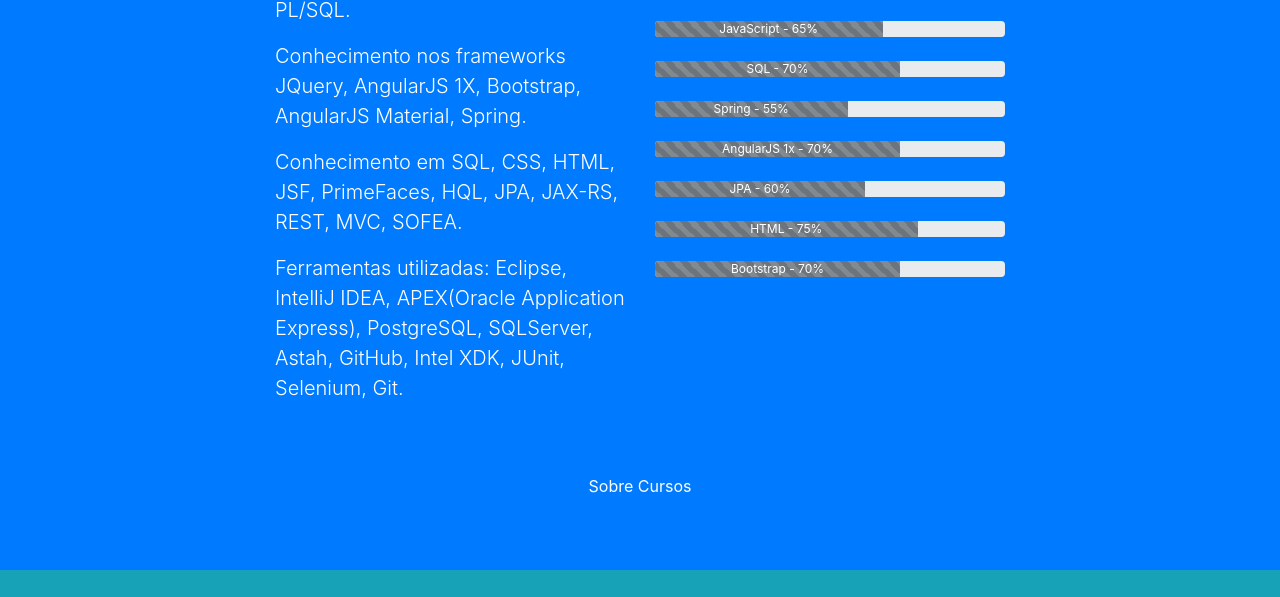
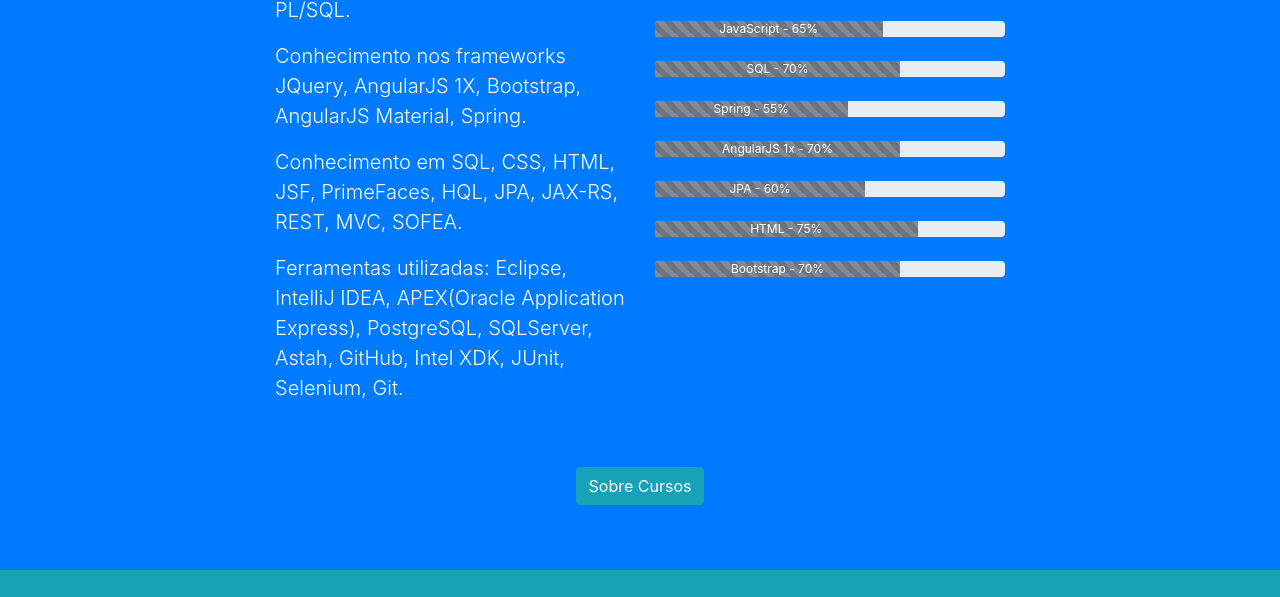
Before and after one commit to AndreLucasrs/andrelucas.github.io, a plain HTML site: page index.html in a window 1280 px wide. Shown: the part 1690-2287 px from the top of the page. Drawn offline with nearby package versions, Linux system fonts and the light colour scheme.

Commit message:
Ajustes de apresentação de botão

```diff
--- a/index.html
+++ b/index.html
@@ -128,7 +128,7 @@
 
 		<br><br>
 		<p class="text-center">
-			<button type="button" class="btn btn-primary" data-toggle="modal" data-target="#exampleModal">
+			<button type="button" class="btn btn-info" data-toggle="modal" data-target="#exampleModal">
 				Sobre Cursos
 			</button>
 		</p>
```
